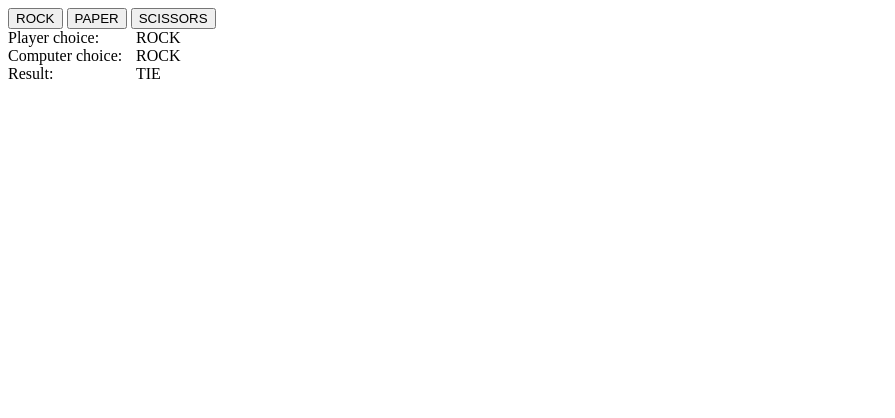
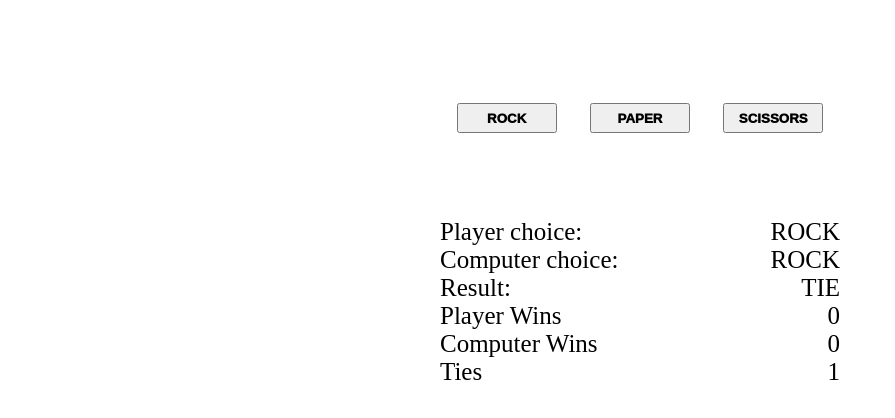
Before and after one commit to jordanmata15/rock-paper-scissors, a plain HTML site: page index.html in a window 1280 px wide. Both pictures are taken after a click on the button "ROCK". Shown: the whole page, without its empty margins (0-895 px from the left). Drawn offline with Linux system fonts and the light colour scheme.

Commit message:
Add style and scoreboard

```diff
--- a/index.html
+++ b/index.html
@@ -4,18 +4,47 @@
 <head>
     <meta charset="UTF-8">
     <meta name="viewport" content="width=device-width, initial-scale=1.0">
-    <title>Document</title>
-    <link src="./styles.css">
+    <title>Rock Paper Scissors</title>
+    <link rel="stylesheet" href="./styles.css">
     <script src="./rock_paper_scissors.js" defer></script>
 </head>
 
 <body>
     <div class="game">
+
         <div class="choices">
             <button class="rock">ROCK</button>
             <button class="paper">PAPER</button>
             <button class="scissors">SCISSORS</button>
         </div>
+
+        <div class="scoreboard" style="visibility: hidden;">
+            <div class="player">
+                <div>Player choice:</div>
+                <div class="choice"></div>
+            </div>
+            <div class="computer">
+                <div>Computer choice:</div>
+                <div class="choice"></div>
+            </div>
+            <div class="result">
+                <div>Result:</div>
+                <div class="outcome"></div>
+            </div>
+            <div class="player">
+                <div class="score-description">Player Wins</div>
+                <div class="score-counter">0</div>
+            </div>
+            <div class="computer">
+                <div class="score-description">Computer Wins</div>
+                <div class="score-counter">0</div>
+            </div>
+            <div class="tie">
+                <div class="score-description">Ties</div>
+                <div class="score-counter">0</div>
+            </div>
+
+        </div>
     </div>
 </body>
 
--- a/rock_paper_scissors.js
+++ b/rock_paper_scissors.js
@@ -1,10 +1,9 @@
-const VALID_MOVES = ["ROCK", "PAPER", "SCISSORS"]
-const PLAYERS = {
-    COMPUTER: 0,
-    PLAYER: 1
-};
-
-let score = [0, 0];
+const VALID_MOVES = ["ROCK", "PAPER", "SCISSORS"];
+const OUTCOME = {
+    COMPUTER_WON: "COMPUTER WON",
+    PLAYER_WON: "PLAYER WON",
+    TIE: "TIE"
+}
 
 function getComputerChoice() {
     let numPossibleMoves = VALID_MOVES.length;
@@ -14,59 +13,58 @@ function getComputerChoice() {
 
 function chooseWinner(playerSelection, computerSelection) {
     if (playerSelection === computerSelection) {
-        return "TIE";
+        return OUTCOME.TIE;
     }
     if ((playerSelection === "ROCK" && computerSelection === "SCISSORS") ||
         (playerSelection === "PAPER" && computerSelection === "ROCK") ||
         (playerSelection === "SCISSORS" && computerSelection === "PAPER")) {
-        return "PLAYER WON";
+        return OUTCOME.PLAYER_WON;
     }
-    return "COMPUTER WON";
+    return OUTCOME.COMPUTER_WON;
 }
 
-function createScoreBoardDiv() {
-    let scoreboard = document.createElement('div');
-    scoreboard.classList.add('scoreboard');
 
-    let playerDiv = document.createElement('div');
-    let computerDiv = document.createElement('div');
-    let outcomeDiv = document.createElement('div');
+function updateScoreBoard(playerSelection, computerSelection, result) {
+    let scoreboardDiv = document.querySelector(".scoreboard");
+    // hide scoreboard originally since it's missing any scores
+    if (scoreboardDiv.style.visibility === "hidden") {
+        scoreboardDiv.style.visibility = "visible";
+    }
 
-    playerDiv.classList.add('playerChoice');
-    computerDiv.classList.add('computerChoice');
-    outcomeDiv.classList.add('outcome');
+    scoreboardDiv.querySelector(".player > .choice").textContent = playerSelection;
+    scoreboardDiv.querySelector(".computer > .choice").textContent = computerSelection;
+    scoreboardDiv.querySelector(".result > .outcome").textContent = result;
 
-    scoreboard.appendChild(playerDiv);
-    scoreboard.appendChild(computerDiv);
-    scoreboard.appendChild(outcomeDiv);
+    // make all text on the scoreboard black again
+    Array.from(scoreboardDiv.children).forEach(scoreBoardItem => {
+        scoreBoardItem.style.color = 'black';
+    });
 
-    Array.from(scoreboard.children).forEach(div => div.style["white-space"] = "pre-wrap");
-    return scoreboard;
-}
 
-function displayResults(playerSelection, computerSelection, result) {
-    let scoreboard = document.querySelector('.scoreboard');
-    if (!scoreboard) {
-        scoreboard = createScoreBoardDiv();
-        document.querySelector('.game').appendChild(scoreboard);
+    if (result === OUTCOME.PLAYER_WON) {
+        // make the winner's text green
+        scoreboardDiv.querySelector(".player").style.color = '#23de55';
+        // update score
+        let playerWinCount = scoreboardDiv.querySelector(".player > .score-counter").textContent;
+        scoreboardDiv.querySelector(".player > .score-counter").textContent = +playerWinCount + 1;
+    } else if (result === OUTCOME.COMPUTER_WON) {
+        scoreboardDiv.querySelector(".computer").style.color = '#23de55';
+        let computerWinCount = scoreboardDiv.querySelector(".computer > .score-counter").textContent;
+        scoreboardDiv.querySelector(".computer > .score-counter").textContent = +computerWinCount + 1;
+    } else {
+        let currentTieCount = scoreboardDiv.querySelector(".tie > .score-counter").textContent;
+        scoreboardDiv.querySelector(".tie > .score-counter").textContent = +currentTieCount + 1;
     }
-    scoreboard.querySelector('.playerChoice').textContent = "Player choice:\t\t" + playerSelection;
-    scoreboard.querySelector('.computerChoice').textContent = "Computer choice:\t" + computerSelection;
-    scoreboard.querySelector('.outcome').textContent = "Result:\t\t\t" + result;
-}
-
-function updateScoreBoard() {
-
 }
 
 function playRound(playerSelection) {
     let computerSelection = getComputerChoice();
     let result = chooseWinner(playerSelection, computerSelection);
-    displayResults(playerSelection, computerSelection, result)
+    updateScoreBoard(playerSelection, computerSelection, result)
 }
 
-const buttons = document.querySelectorAll('.choices > button');
+const buttons = document.querySelectorAll(".choices > button");
 buttons.forEach(button =>
-    button.addEventListener('click', () =>
+    button.addEventListener("click", () =>
         playRound((button.textContent).toUpperCase())
 ));
--- /dev/null
+++ b/styles.css
@@ -0,0 +1,47 @@
+html, body, .choices {
+    display: flex;
+    align-items: center;
+    justify-content: space-around;
+}
+
+button {
+    width: 100px;
+    height: 30px;
+    font-weight: 1000;
+}
+
+.choices, .scoreboard {
+    width: 400px;
+    height: 400px;
+}
+
+.computer, .player, .result, .tie {
+    display: flex;
+    flex-direction: row;
+    align-items: center;
+    justify-content: space-between;
+}
+
+.game {
+    display: flex;
+    flex-direction: column;
+    align-items: center;
+    justify-content: space-around;
+    padding: 10px;
+    width: 600px;
+    height: 400px;
+    font-size: 25px;
+}
+
+.choices {
+    display: flex;
+    align-items: center;
+    justify-content: space-around;
+}
+
+.game-summary {
+    display: flex;
+    flex-direction: column;
+    align-items: center;
+    justify-content: center;
+}
```
